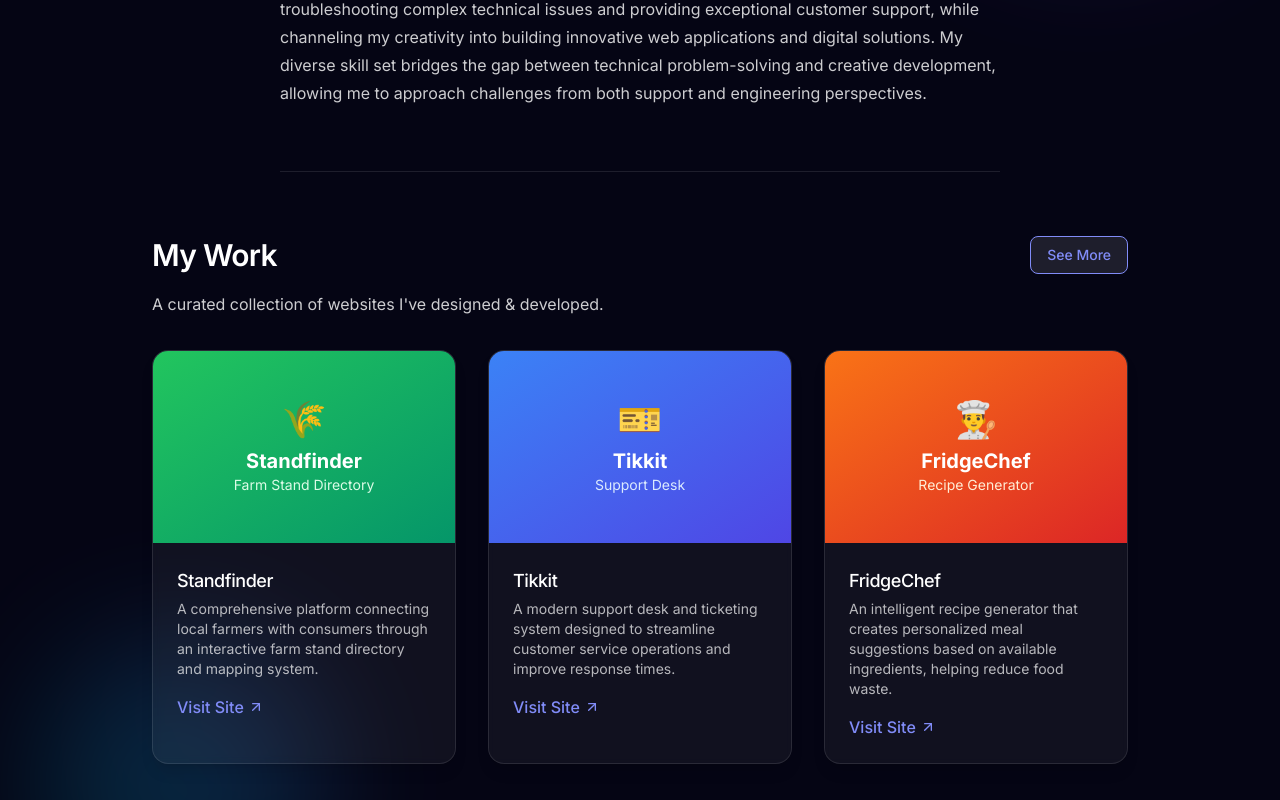
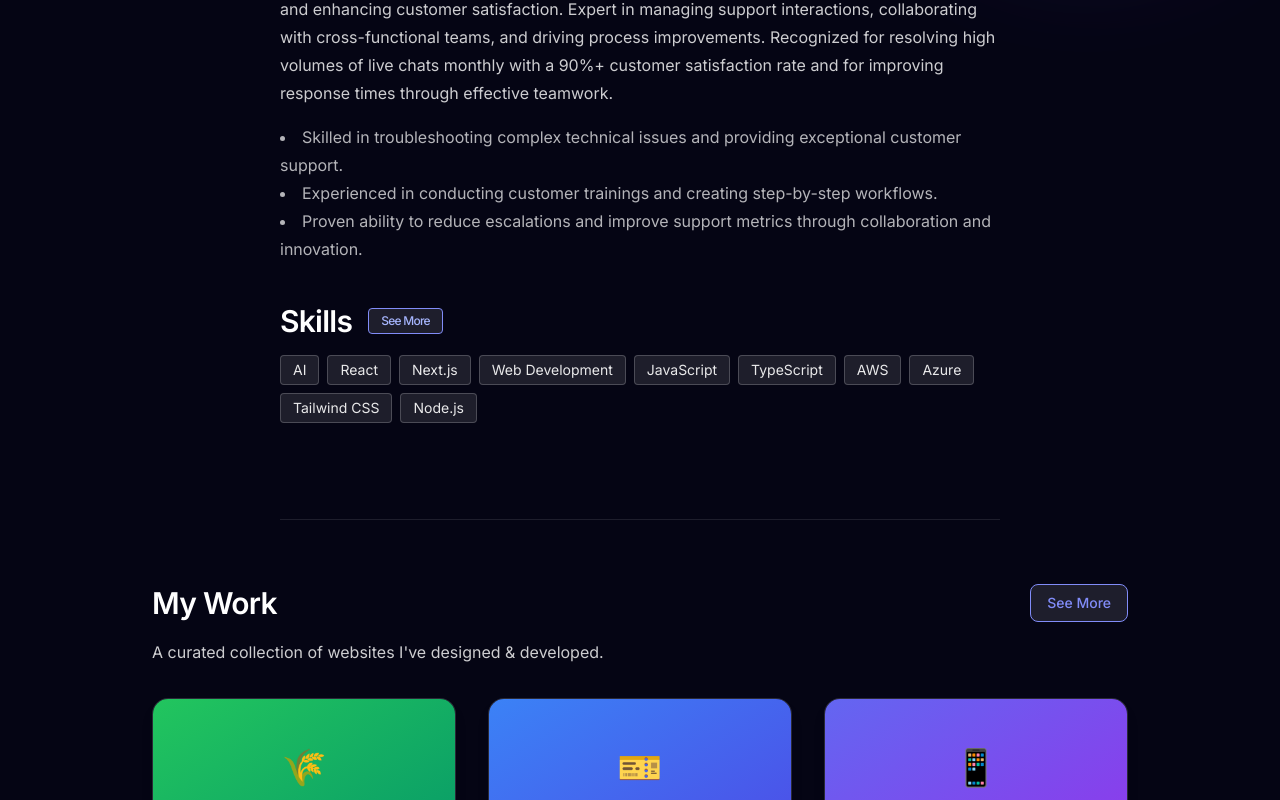
Before and after one commit to spazman2c/santangelo.me, a Next.js app: page / in a window 1280 px wide. Shown: the part 680-1480 px from the top of the page. Built offline with nearby package versions, Linux system fonts and the light colour scheme.

Commit message:
page update

```diff
--- a/src/app/page.tsx
+++ b/src/app/page.tsx
@@ -1,9 +1,10 @@
 'use client'
 
-import { useEffect } from 'react'
+import { useEffect, useState } from 'react'
 import { Linkedin, Github, Mail, ArrowUpRight } from 'lucide-react'
 
 export default function Home() {
+  const [showAllSkills, setShowAllSkills] = useState(false);
   useEffect(() => {
     // Fade-in sequence
     const fadeElements = document.querySelectorAll('.fade-in')
@@ -87,13 +88,56 @@ export default function Home() {
       {/* About Section */}
       <section className="relative z-10 w-full px-6 max-w-3xl mx-auto fade-in opacity-0">
         <h2 className="text-2xl sm:text-3xl font-semibold tracking-tight mb-4">About Me</h2>
-        <p className="text-white/80 leading-7">
-          I'm a Technical Support Engineer by day and a passionate developer by night. I specialize in
-          troubleshooting complex technical issues and providing exceptional customer support, while
-          channeling my creativity into building innovative web applications and digital solutions.
-          My diverse skill set bridges the gap between technical problem-solving and creative development,
-          allowing me to approach challenges from both support and engineering perspectives.
+        <p className="text-white/80 leading-7 mb-4">
+          Technical support professional with over four years of experience in resolving technical issues and enhancing customer satisfaction. Expert in managing support interactions, collaborating with cross-functional teams, and driving process improvements. Recognized for resolving high volumes of live chats monthly with a 90%+ customer satisfaction rate and for improving response times through effective teamwork.
         </p>
+        <ul className="list-disc list-inside text-white/70 leading-7 mb-2">
+          <li>Skilled in troubleshooting complex technical issues and providing exceptional customer support.</li>
+          <li>Experienced in conducting customer trainings and creating step-by-step workflows.</li>
+          <li>Proven ability to reduce escalations and improve support metrics through collaboration and innovation.</li>
+        </ul>
+      </section>
+
+      {/* Skills Section */}
+      <section className="relative z-10 w-full px-6 max-w-3xl mx-auto fade-in opacity-0 mt-8 mb-8">
+        <h2 className="text-2xl sm:text-3xl font-semibold tracking-tight mb-4 flex items-center">Skills
+          <button
+            onClick={() => setShowAllSkills((prev) => !prev)}
+            className="ml-4 px-3 py-1 text-xs font-medium rounded transition-all duration-300 border border-indigo-400 bg-white/10 text-indigo-300 hover:bg-indigo-500 hover:text-white hover:scale-105 focus:outline-none focus-visible:ring-2 focus-visible:ring-indigo-400"
+            aria-expanded={showAllSkills}
+          >
+            {showAllSkills ? 'See Less' : 'See More'}
+          </button>
+        </h2>
+        {(() => {
+          const skills = [
+            'Okta', 'Microsoft 365', 'Google Workspace', 'OneLogin', 'AWS', 'GCP', 'Azure', 'GitHub',
+            'GitLab', 'Azure DevOps', 'Intune', 'Jamf', 'Kandji', 'Hexnode', 'Rippling', 'JumpCloud',
+            'Mac', 'Windows', 'Linux', 'Jira', 'PCI DSS', 'CRM Systems', 'Datadog', 'PCI', 'Merge.dev',
+            'Gusto', 'Workday', 'ISO 27001', 'Paylocity', 'Checker', 'Certn', 'HIPAA', 'Support Operations',
+            'AI', 'Machine Learning', 'LangChain', 'OpenAI API', 'Web Development', 'JavaScript', 'TypeScript',
+            'React', 'Next.js', 'Vercel', 'Tailwind CSS', 'Node.js', 'Express'
+          ];
+          const keySkills = [
+            'AI', 'React', 'Next.js', 'Web Development', 'JavaScript', 'TypeScript', 'AWS', 'Azure',
+            'Tailwind CSS', 'Node.js'
+          ];
+          const displaySkills = showAllSkills ? skills : keySkills;
+          return (
+            <div
+              className={`flex flex-wrap gap-2 text-white/90 transition-all duration-500 ${showAllSkills ? 'max-h-[1000px]' : 'max-h-24 overflow-hidden'}`}
+            >
+              {displaySkills.map((skill) => (
+                <span
+                  key={skill}
+                  className="bg-white/10 border border-white/20 rounded px-3 py-1 text-sm transition-all duration-300 transform hover:scale-110 hover:bg-indigo-500/80 hover:text-white hover:shadow-lg hover:border-indigo-300 focus:outline-none focus-visible:ring-2 focus-visible:ring-indigo-400"
+                >
+                  {skill}
+                </span>
+              ))}
+            </div>
+          );
+        })()}
       </section>
 
       {/* Divider */}
@@ -173,31 +217,20 @@ export default function Home() {
             </div>
           </article>
 
-          {/* FridgeChef */}
+          {/* AppSyndiq */}
           <article className="group relative bg-white/5 backdrop-blur-sm border border-white/10 rounded-2xl overflow-hidden shadow-lg">
-            <div className="w-full h-48 bg-gradient-to-br from-orange-500 to-red-600 flex items-center justify-center">
+            <div className="w-full h-48 bg-gradient-to-br from-indigo-500 to-purple-600 flex items-center justify-center">
               <div className="text-center">
-                <div className="text-4xl mb-2">👨‍🍳</div>
-                <div className="text-white font-bold text-xl">FridgeChef</div>
-                <div className="text-orange-100 text-sm">Recipe Generator</div>
+                <div className="text-4xl mb-2">📱</div>
+                <div className="text-white font-bold text-xl">AppSyndiq</div>
+                <div className="text-indigo-100 text-sm">Mobile App Platform</div>
               </div>
             </div>
             <div className="p-6 flex flex-col gap-4">
               <header>
-                <h3 className="text-lg font-medium tracking-tight">FridgeChef</h3>
-                <p className="text-white/70 text-sm mt-1">An intelligent recipe generator that creates personalized meal suggestions based on available ingredients, helping reduce food waste.</p>
+                <h3 className="text-lg font-medium tracking-tight">AppSyndiq</h3>
+                <p className="text-white/70 text-sm mt-1">A revolutionary mobile app platform designed to streamline app distribution and discovery. Coming soon to appsyndiq.com!</p>
               </header>
-              <div className="mt-auto">
-                <a
-                  href="https://app--fridge-chef-d6b7b34d.base44.app/"
-                  className="inline-flex items-center gap-1 text-indigo-400 hover:text-white font-medium focus:outline-none focus-visible:ring-2 focus-visible:ring-offset-2 focus-visible:ring-indigo-500 rounded"
-                  target="_blank"
-                  rel="noopener noreferrer"
-                >
-                  Visit Site
-                  <ArrowUpRight className="w-4 h-4 stroke-[2]" />
-                </a>
-              </div>
             </div>
           </article>
         </div>
--- a/src/app/work/page.tsx
+++ b/src/app/work/page.tsx
@@ -70,6 +70,23 @@ export default function Work() {
             </div>
           </article>
 
+          {/* AppSyndiq */}
+          <article className="group relative bg-white/5 backdrop-blur-sm border border-white/10 rounded-2xl overflow-hidden shadow-lg transform transition duration-300 hover:scale-105 hover:shadow-2xl">
+            <div className="w-full h-48 bg-gradient-to-br from-indigo-500 to-purple-600 flex items-center justify-center">
+              <div className="text-center">
+                <div className="text-4xl mb-2">📱</div>
+                <div className="text-white font-bold text-xl">AppSyndiq</div>
+                <div className="text-indigo-100 text-sm">Mobile App Platform</div>
+              </div>
+            </div>
+            <div className="p-6 flex flex-col gap-4">
+              <header>
+                <h3 className="text-lg font-medium tracking-tight">AppSyndiq</h3>
+                <p className="text-white/70 text-sm mt-1">A revolutionary mobile app platform designed to streamline app distribution and discovery. Coming soon to appsyndiq.com!</p>
+              </header>
+            </div>
+          </article>
+
           {/* FridgeChef */}
           <article className="group relative bg-white/5 backdrop-blur-sm border border-white/10 rounded-2xl overflow-hidden shadow-lg transform transition duration-300 hover:scale-105 hover:shadow-2xl">
             <div className="w-full h-48 bg-gradient-to-br from-orange-500 to-red-600 flex items-center justify-center">
@@ -95,23 +112,6 @@ export default function Work() {
                   <ArrowUpRight className="w-4 h-4 stroke-[2]" />
                 </a>
               </div>
-            </div>
-          </article>
-
-          {/* Coming Soon 1 */}
-          <article className="group relative bg-white/5 backdrop-blur-sm border border-white/10 rounded-2xl overflow-hidden shadow-lg transform transition duration-300 hover:scale-105 hover:shadow-2xl">
-            <div className="w-full h-48 bg-gradient-to-br from-gray-500 to-gray-700 flex items-center justify-center">
-              <div className="text-center">
-                <div className="text-4xl mb-2">🚧</div>
-                <div className="text-white font-bold text-xl">Coming Soon</div>
-                <div className="text-gray-100 text-sm">New Project</div>
-              </div>
-            </div>
-            <div className="p-6 flex flex-col gap-4">
-              <header>
-                <h3 className="text-lg font-medium tracking-tight">Coming Soon</h3>
-                <p className="text-white/70 text-sm mt-1">Stay tuned for more exciting projects and updates!</p>
-              </header>
             </div>
           </article>
 
```
